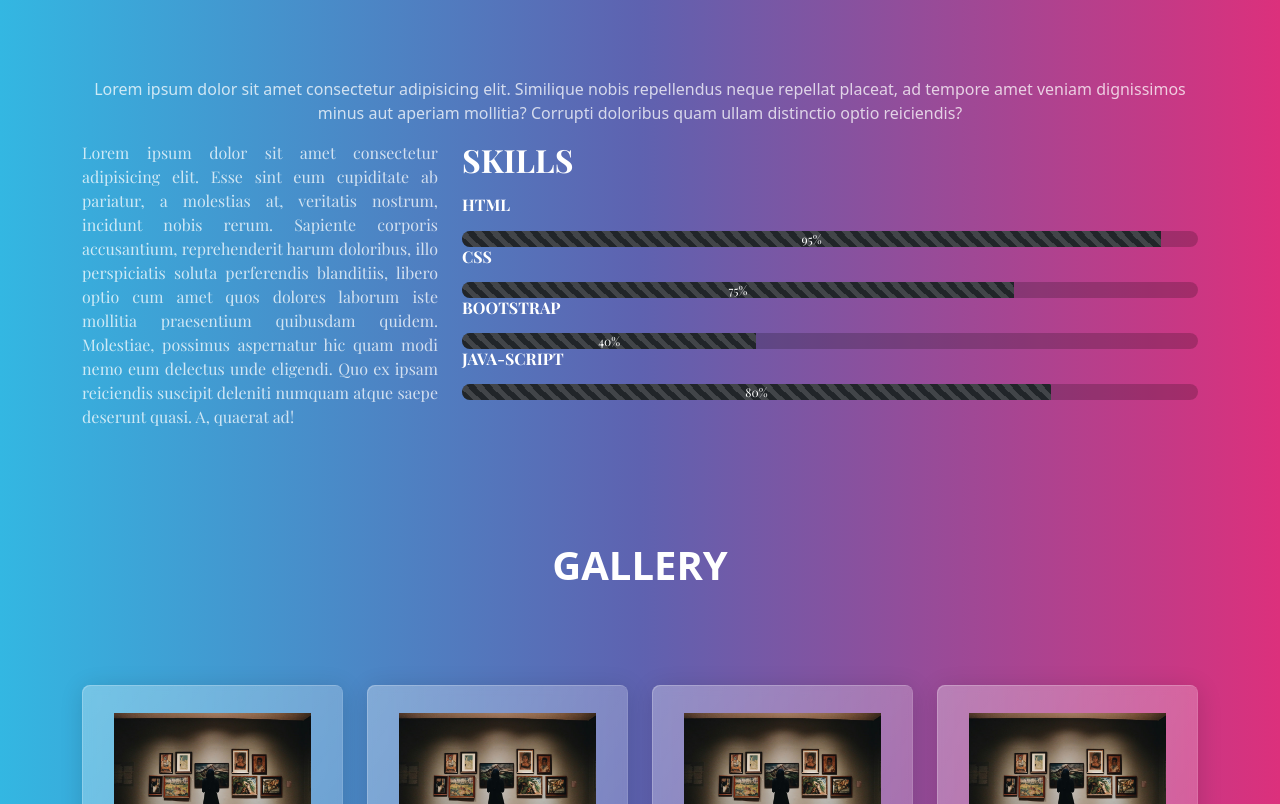
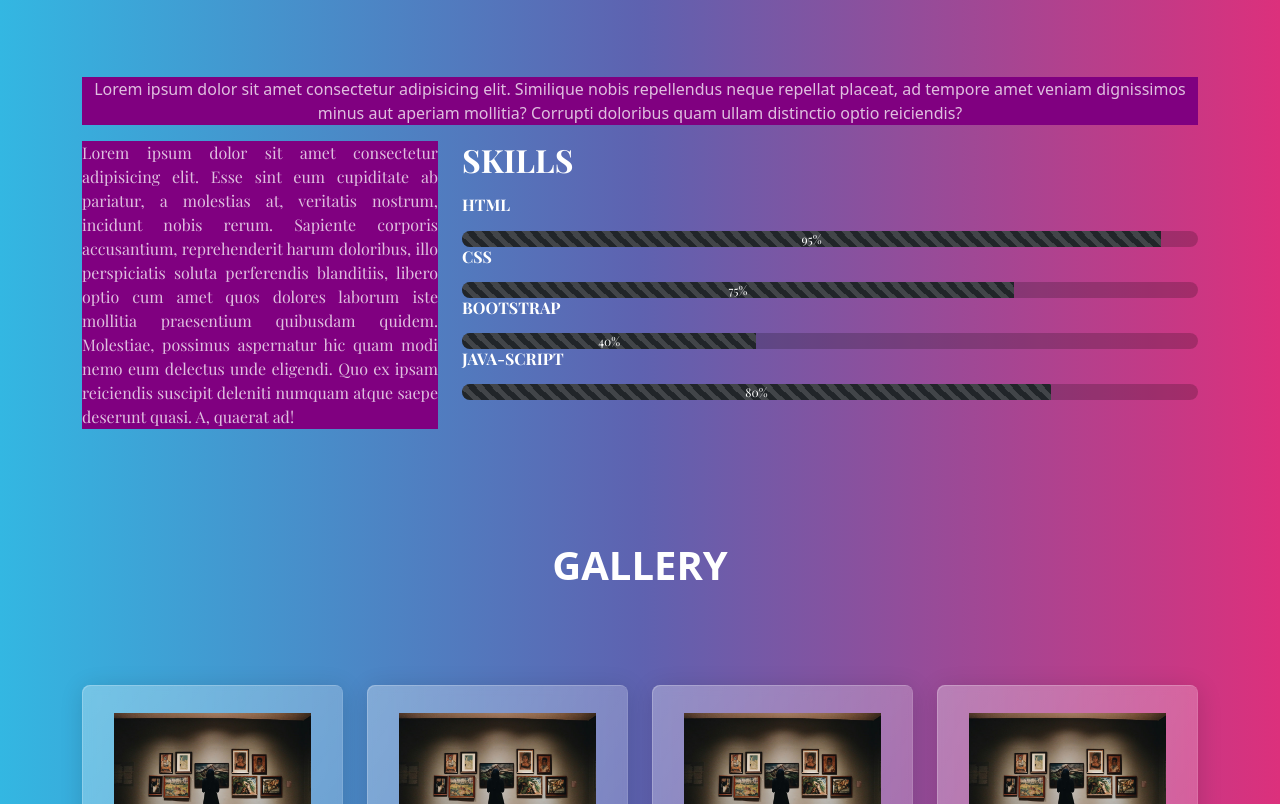
Before and after one commit to hafsakhanwaseem007/portfolio, a plain HTML site: page index.html in a window 1280 px wide. Shown: the part 626-1430 px from the top of the page. Drawn offline with nearby package versions, Linux system fonts and the light colour scheme; files that its build step writes are made by us from their sources; a web font is replaced by a local one.

Commit message:
add para bg color

```diff
--- a/style.css
+++ b/style.css
@@ -7,3 +7,6 @@ p{
 p{
    color:pink;
 }
+p{
+   background-color: purple;
+}
```
